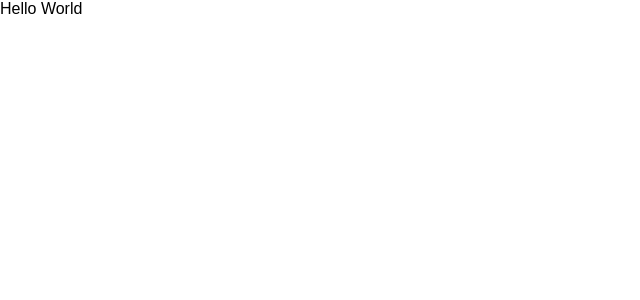
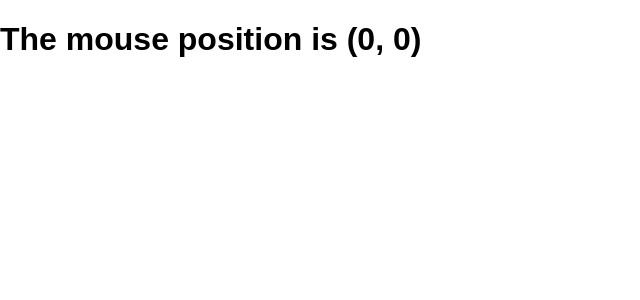
Before and after one commit to ivan-ha/react-code-reuse, a React (Create React App) app: page / in a window 1280 px wide. Shown: the top 300 px of the page, without its empty margins (0-640 px from the left). Built offline with nearby package versions, Linux system fonts and the light colour scheme.

Commit message:
init impl of App

```diff
--- a/src/App.js
+++ /dev/null
@@ -1,9 +0,0 @@
-import React, { Component } from 'react'
-
-class App extends Component {
-  render () {
-    return <div>Hello World</div>
-  }
-}
-
-export default App
--- /dev/null
+++ b/src/Containers/App.js
@@ -0,0 +1,29 @@
+import React, { PureComponent } from 'react'
+import styles from './styles'
+
+class App extends PureComponent {
+  state = {
+    x: 0,
+    y: 0
+  }
+
+  handleMouseMove = ({ clientX, clientY }) => {
+    this.setState({
+      x: clientX,
+      y: clientY
+    })
+  }
+
+  render () {
+    const { x, y } = this.state
+    return (
+      <div style={styles.container} onMouseMove={this.handleMouseMove}>
+        <h1>
+          The mouse position is ({x}, {y})
+        </h1>
+      </div>
+    )
+  }
+}
+
+export default App
--- /dev/null
+++ b/src/Containers/styles.js
@@ -0,0 +1,5 @@
+export default {
+  container: {
+    height: '100vh'
+  }
+}
--- a/src/index.js
+++ b/src/index.js
@@ -1,6 +1,6 @@
 import React from 'react'
 import ReactDOM from 'react-dom'
 import './index.css'
-import App from './App'
+import App from './Containers/App'
 
 ReactDOM.render(<App />, document.getElementById('root'))
```
